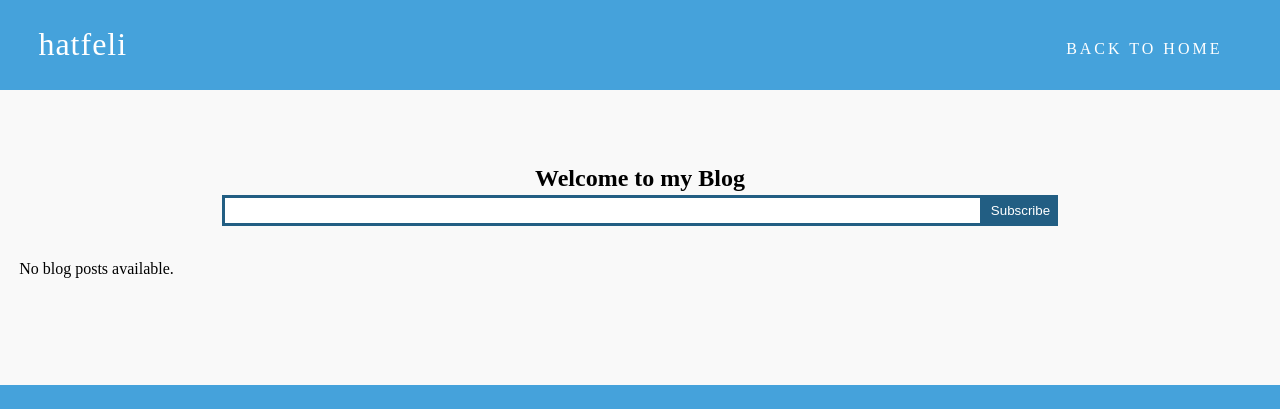
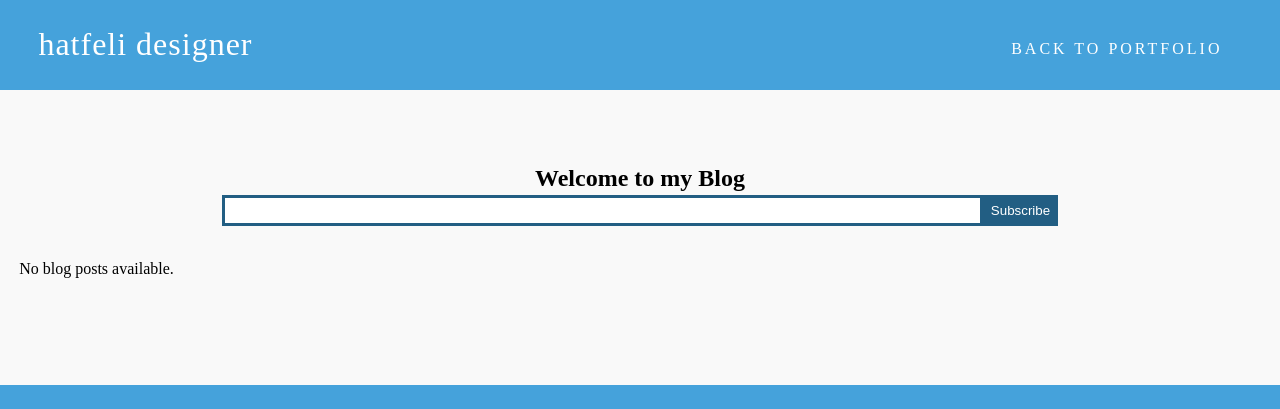
Before and after one commit to hatfelicien/mybrand-hat.github.io, a plain HTML site: page blog.html in a window 1280 px wide. Shown: the top 409 px of the page. Drawn offline with Linux system fonts and the light colour scheme.

Commit message:
working on localstorages

```diff
--- a/blog.html
+++ b/blog.html
@@ -19,9 +19,9 @@
     <header>
       <nav class="navbar">
         <div class="container">
-          <a href="index.html" class="navbar-brand">hatfeli</a>
+          <a href="index.html" class="navbar-brand">hatfeli designer</a>
           <div class="navbar-nav">
-            <a href="index.html">back to home</a>
+            <a href="index.html">back to portfolio</a>
           </div>
         </div>
       </nav>
@@ -117,7 +117,6 @@
             );
             alert("Subscribed successfully!");
           } else {
-            document.getElementById("errormsg").innerHTML = "This email is already subscribed.";
             alert("This email is already subscribed.");
           }
 
```
